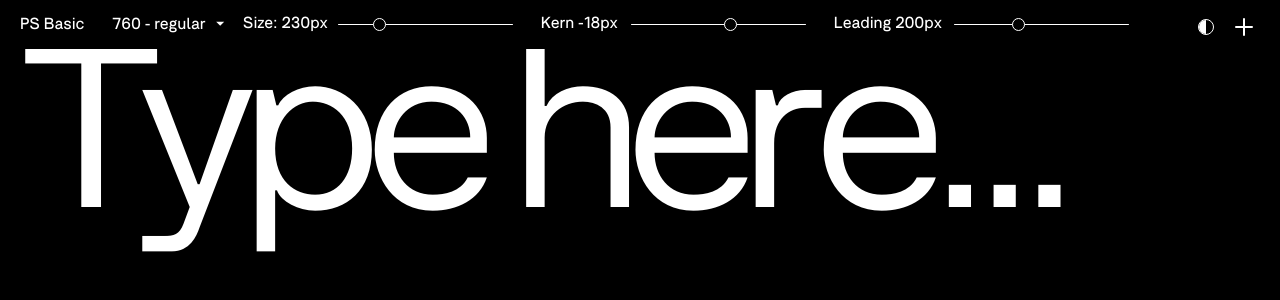
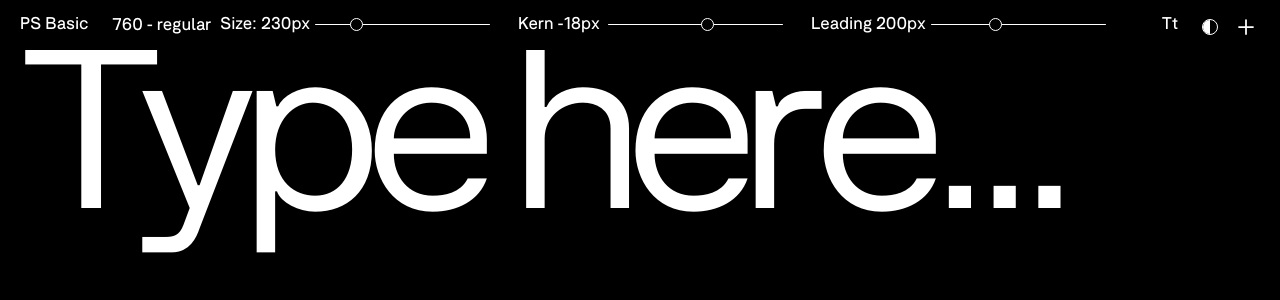
Before and after one commit to yano1978/ps-basic-font-tool, a React (Vite) app: page / in a window 1280 px wide. Shown: the top 300 px of the page. Built offline with nearby package versions, Linux system fonts and the light colour scheme.

Commit message:
LoopText component added

```diff
--- a/src/App.jsx
+++ b/src/App.jsx
@@ -2,6 +2,7 @@ import { useState } from 'react';
 import FontSizeMenu from '@/components/FontSizeMenu';
 import ChangeColorMenu from './components/ChangeColorMenu';
 import InfoDetailsMenu from '@/components/InfoDetailsMenu';
+import LoopText from './components/LoopText';
 
 const App = () => {
   let [changeBgColor, setChangeColor] = useState('#000');
@@ -13,6 +14,25 @@ const App = () => {
   const [spacing, setLetterSpacing] = useState(-18);
   const [leading, setLineHeight] = useState(200);
   let [weight, setWeight] = useState('');
+  let [counter, setCounter] = useState(0);
+
+  const clickCounter = () => {
+    setCounter(counter + 1);
+    if (counter == 0) {
+      let newValue = 'Same as start default text';
+      setTextValue(newValue);
+    } else if (counter == 1) {
+      let newValue = `Dieter Rams, Emil Ruder, Karl Gerstner, Massimo Vignelli, Armin Hofmann, Adrian Frutiger, Max Huber, Piet Mondrian, Massimo Vignelli, Ettore Sottsass, Josef Albers, Le Corbusier, Max Bill...`;
+      setTextValue(newValue);
+    } else if (counter == 2) {
+      let newValue = `AaBbCcDdEeFfGgHhIiJjKkLlMmNnOoPpQqRrSsTtUuVvWwXxYyZz+0123456789`;
+      setTextValue(newValue);
+    } else if (counter == 3) {
+      let newValue = `Basel + Zurich = Basic`;
+      setTextValue(newValue);
+      setCounter(0);
+    }
+  };
 
   const handleBgColor = (value) => {
     changeBgColor = value.bg;
@@ -71,7 +91,7 @@ const App = () => {
   };
 
   const injectDetailsText = () => {
-    let newValue = `PS Basic: a structural type system drawn on a rigid grid of twelve hundred square units, divided into twenty three vertical paths (12 columns and 11 intervals). Consisting of  60 styles, 5 widths and 6 weights, from light to bold, narrow to wide, including italics. Also containing alternative character sets.
+    let newValue = `PS Basic; a structural type system drawn on a rigid grid of twelve hundred square units, divided into twenty three vertical paths (12 columns and 11 intervals). Consisting of  60 styles, 5 widths and 6 weights, from light to bold, narrow to wide, including italics. Also containing alternative character sets.
     Its name is derived from its meaning, the concept is an experiment to align two subtly opposing modernist teachings in Switzerland  circa 1957, one in Basel, the other in Zurich. When the release of both Helvetica and Univers occurred, modernist values and education was at its height. In Basil, Emil Ruder, teacher at Allgemeine Gewerbeschule Basel often proclaimed Univers to be the superior (and only necessary) font, designed by Adrian Frutiger.
     However, many modernist graphic designers in Zurich at the time opted to use Helvetica, such as Josef Muller Brockmann. Hence the name ‘Bas’ from ‘Basel’, and ‘ic’ from’Zurich’, the name ‘Basic’ contains ethos and mantras of both similar, yet subtly different views. Old style characters such as the lowercase ‘g’, the tail on the lowercase ‘l’ etc give reference to the pre-and-post war era, while appearing classical yet enhancing readability through their differentiation.
     The design of this font is aimed at combining elements of both fonts, systematically created as a homage to both. Subtle details in the vector paths, all characters drawn individually (no interpolation). The incremental increase in width variants reference the golden ratio. The detail also includes precise three units ink traps, giving the font a constructed, industrial appearance.`;
@@ -79,11 +99,13 @@ const App = () => {
   };
 
   const injectCopyright = () => {
-    let newValue = 'Copyright';
+    const copyright = String.fromCodePoint('0169');
+    const year = new Date().getFullYear();
+    let newValue = `${copyright}${year} - Alistair Cooper`;
     setTextValue(newValue);
   };
   const injectContact = () => {
-    let newValue = 'Contact';
+    let newValue = 'helloacooper@gmail.com';
     setTextValue(newValue);
   };
 
@@ -195,6 +217,7 @@ const App = () => {
             </ul>
           </div>
           <div className="flex absolute right-5 tablet:right-0 tablet:relative">
+            <LoopText clickCounter={clickCounter} />
             <ChangeColorMenu
               handleBgColor={handleBgColor}
               changeBgColor={changeBgColor}
--- a/src/components/ChangeColorMenu.jsx
+++ b/src/components/ChangeColorMenu.jsx
@@ -91,7 +91,7 @@ const ChangeColorMenu = ({ handleBgColor, changeBgColor, dropDownCircle }) => {
         </div>
       </button>
       <div
-        className={`transition-all duration-200 z-10 absolute top-7 flex flex-col ${
+        className={`transition-all duration-200 z-10 absolute top-7 right-7 flex flex-col ${
           isOpen ? 'opacity-100' : 'opacity-0 pointer-events-none'
         }`}
       >
--- a/src/components/InfoDetailsMenu.jsx
+++ b/src/components/InfoDetailsMenu.jsx
@@ -11,7 +11,7 @@ const InfoDetailsMenu = ({ injectDetailsText, injectCopyright, injectContact })
           viewBox="0 0 24 24"
           strokeWidth="1.5"
           stroke="currentColor"
-          className={`${rotateIcon ? 'rotate-45' : ''} transition-all duration-200 w-8 h-8 mt-1`}
+          className={`${rotateIcon ? 'rotate-45' : ''} transition-all duration-200 w-7 h-7 mt-1`}
         >
           <path strokeLinecap="round" strokeLinejoin="round" d="M12 6v12m6-6H6" />
         </svg>
--- /dev/null
+++ b/src/components/LoopText.jsx
@@ -0,0 +1,8 @@
+const LoopText = ({ clickCounter }) => {
+  return (
+    <button className="mr-6" onClick={clickCounter}>
+      Tt
+    </button>
+  );
+};
+export default LoopText;
--- a/src/index.css
+++ b/src/index.css
@@ -207,6 +207,7 @@ html {
 
 body {
   background-color: #000;
+  font-size: 17px;
   /* Input range native override */
   input[type='range'] {
     background: transparent;
```
